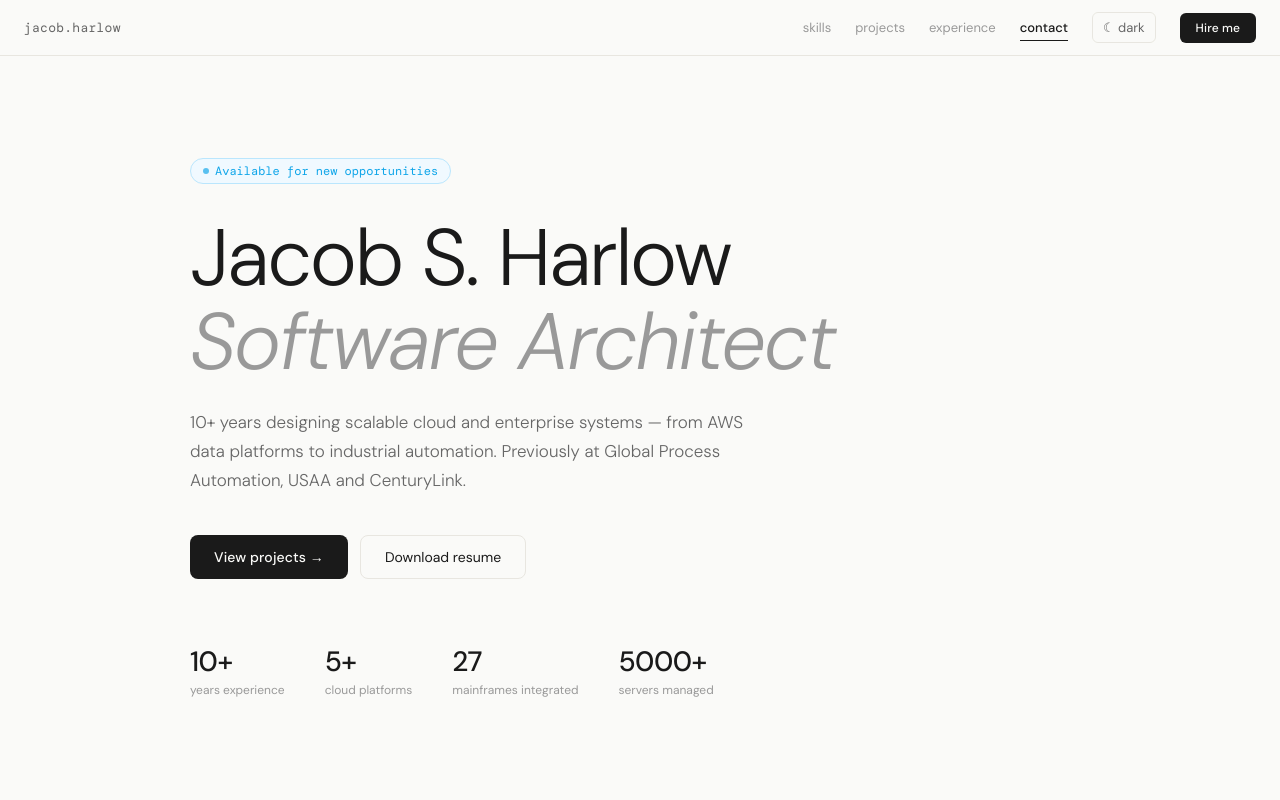
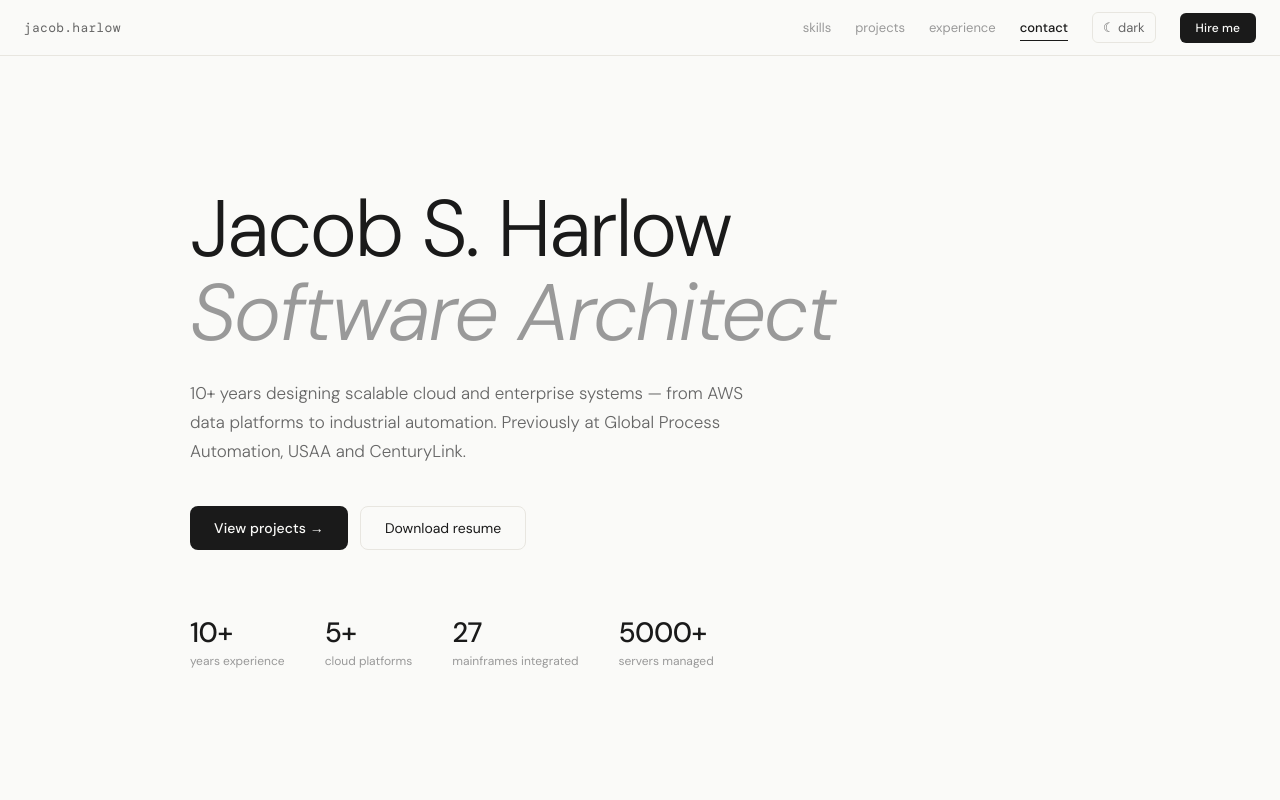
Before and after one commit to Harlow7777/portfolio, a React (Vite) app: page / in a window 1280 px wide. Shown: the top 800 px of the page. Built offline with nearby package versions, Linux system fonts and the light colour scheme.

Commit message:
Removed open for work marker

```diff
--- a/src/App.jsx
+++ b/src/App.jsx
@@ -351,16 +351,6 @@ export default function App() {
       {/* Hero */}
       <section id="hero" style={{ minHeight: "100vh", display: "flex", alignItems: "center", padding: "0 2rem", paddingTop: "56px" }}>
         <div style={{ maxWidth: "900px", margin: "0 auto", width: "100%", paddingTop: "6rem", paddingBottom: "6rem" }}>
-          <div style={{
-            display: "inline-flex", alignItems: "center", gap: "6px",
-            background: darkMode ? "#0c1e2e" : "#f0f9ff",
-            border: `1px solid ${darkMode ? "#0ea5e944" : "#bae6fd"}`,
-            borderRadius: "100px", padding: "4px 12px", marginBottom: "2rem",
-            fontSize: "12px", color: "#0ea5e9", fontFamily: "'DM Mono', monospace",
-          }}>
-            <span style={{ width: "6px", height: "6px", borderRadius: "50%", background: "#0ea5e9", display: "inline-block", animation: "pulse 2s infinite" }} />
-            Available for new opportunities
-          </div>
           <h1 style={{
             fontSize: "clamp(42px, 7vw, 80px)", fontWeight: "300", lineHeight: "1.05",
             letterSpacing: "-0.03em", marginBottom: "1.5rem", color: theme.text,
```
Also changed, not shown: 2 other files (tests, documents, lock files or other folders).
